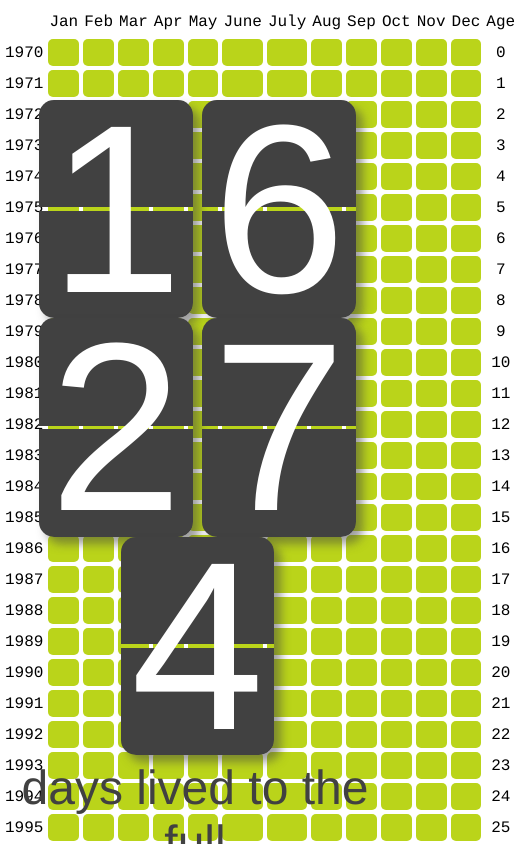
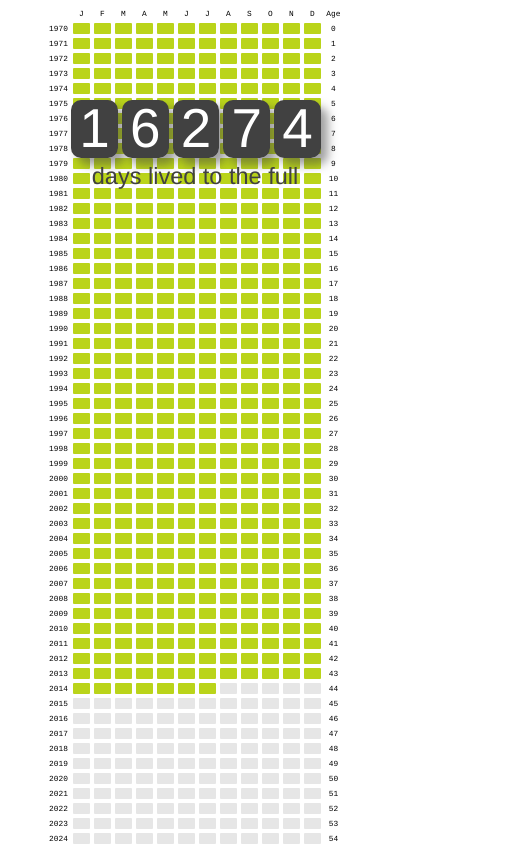
Before and after one commit to tomdottom/life-graph, a plain HTML site: page index.html in a window 390 px wide. Shown: the top 844 px of the page, 520 px wide, since content can reach past the window. Drawn offline with Linux system fonts and the light colour scheme.

Commit message:
Improves responsiveness for mobile devices

```diff
--- a/css/styles.css
+++ b/css/styles.css
@@ -2,6 +2,13 @@ body, html {
 	width: 100%;
 	padding: 0px;
 	margin: 0px;
+	font-size: 1em;
+}
+
+@media (max-width: 600px) {
+	body, html {
+		font-size: 0.7em;
+	}
 }
 
 
@@ -42,11 +49,22 @@ body, html {
 	height: 90%;
 }
 
+@media (max-width: 600px) {
+	.month-clock .date div {
+		font-size: 7em;
+		border-radius: 10px;
+		padding-left: 8px;
+		padding-right: 8px;
+		padding-top: 4px;
+		padding-bottom: 4px;
+		margin-left: 2px;
+	}
+}
+
 .month-clock .message {
 	color: rgb(65,65,65);
 
 	display: inline-block;
-
 
 	font-size: 3em;
 	margin-top: 5px;
@@ -65,7 +83,10 @@ body, html {
 
 	font-family: "American Typewriter", Courier, "Courier New", monospace;
 }
-
+.life-graph {
+	table-layout: fixed;
+	white-space: nowrap;
+}
 .header-row {}
 
 .data-row {}
@@ -76,6 +97,7 @@ body, html {
 
 	text-align: center;
 	vertical-align: middle;
+	overflow: hidden;
 }
 
 .month-lived {
@@ -87,3 +109,22 @@ body, html {
 	background-color: rgb(230, 230, 230);
 	border-radius: 5px;
 }
+@media (max-width: 600px) {
+	.year-col, .data-col, .age-col {
+		width: 15px;
+		height: 8px;
+	}
+
+	.month-lived {
+		border-radius: 1px;
+	}
+
+	.month-to-live {
+		border-radius: 1px;
+	}
+
+	.xs-hidden {
+		visibility: hidden;
+		display: none;
+	}
+}
--- a/index.html
+++ b/index.html
@@ -2,6 +2,7 @@
 <html>
 <head>
     <title>Life Graph Dev</title>
+    <meta name="viewport" content="width=device-width, initial-scale=1, maximum-scale=1, user-scalable=1"/>
     <link rel="stylesheet" type="text/css" href="css/styles.css">
     <script src="js/ready.min.js"></script>
     <script src="js/lodash.min.js"></script>
--- a/js/lifegraph.js
+++ b/js/lifegraph.js
@@ -64,18 +64,18 @@ function drawLifeGraph(birthDate) {
     var headerRow = _.template([
         '<tr class="header-row">',
             '<td class="year-col"></td>',
-            '<td class="data-col">Jan</td>',
-            '<td class="data-col">Feb</td>',
-            '<td class="data-col">Mar</td>',
-            '<td class="data-col">Apr</td>',
-            '<td class="data-col">May</td>',
-            '<td class="data-col">June</td>',
-            '<td class="data-col">July</td>',
-            '<td class="data-col">Aug</td>',
-            '<td class="data-col">Sep</td>',
-            '<td class="data-col">Oct</td>',
-            '<td class="data-col">Nov</td>',
-            '<td class="data-col">Dec</td>',
+            '<td class="data-col">J<span class="xs-hidden">an</span></td>',
+            '<td class="data-col">F<span class="xs-hidden">eb</span></td>',
+            '<td class="data-col">M<span class="xs-hidden">ar</span></td>',
+            '<td class="data-col">A<span class="xs-hidden">pr</span></td>',
+            '<td class="data-col">M<span class="xs-hidden">ay</span></td>',
+            '<td class="data-col">J<span class="xs-hidden">une</span></td>',
+            '<td class="data-col">J<span class="xs-hidden">uly</td>',
+            '<td class="data-col">A<span class="xs-hidden">ug</span></td>',
+            '<td class="data-col">S<span class="xs-hidden">ep</span></td>',
+            '<td class="data-col">O<span class="xs-hidden">ct</span></td>',
+            '<td class="data-col">N<span class="xs-hidden">ov</span></td>',
+            '<td class="data-col">D<span class="xs-hidden">ec</span></td>',
             '<td class="age-col">Age</td>',
         '</tr>'
     ].join('\n'));
```
